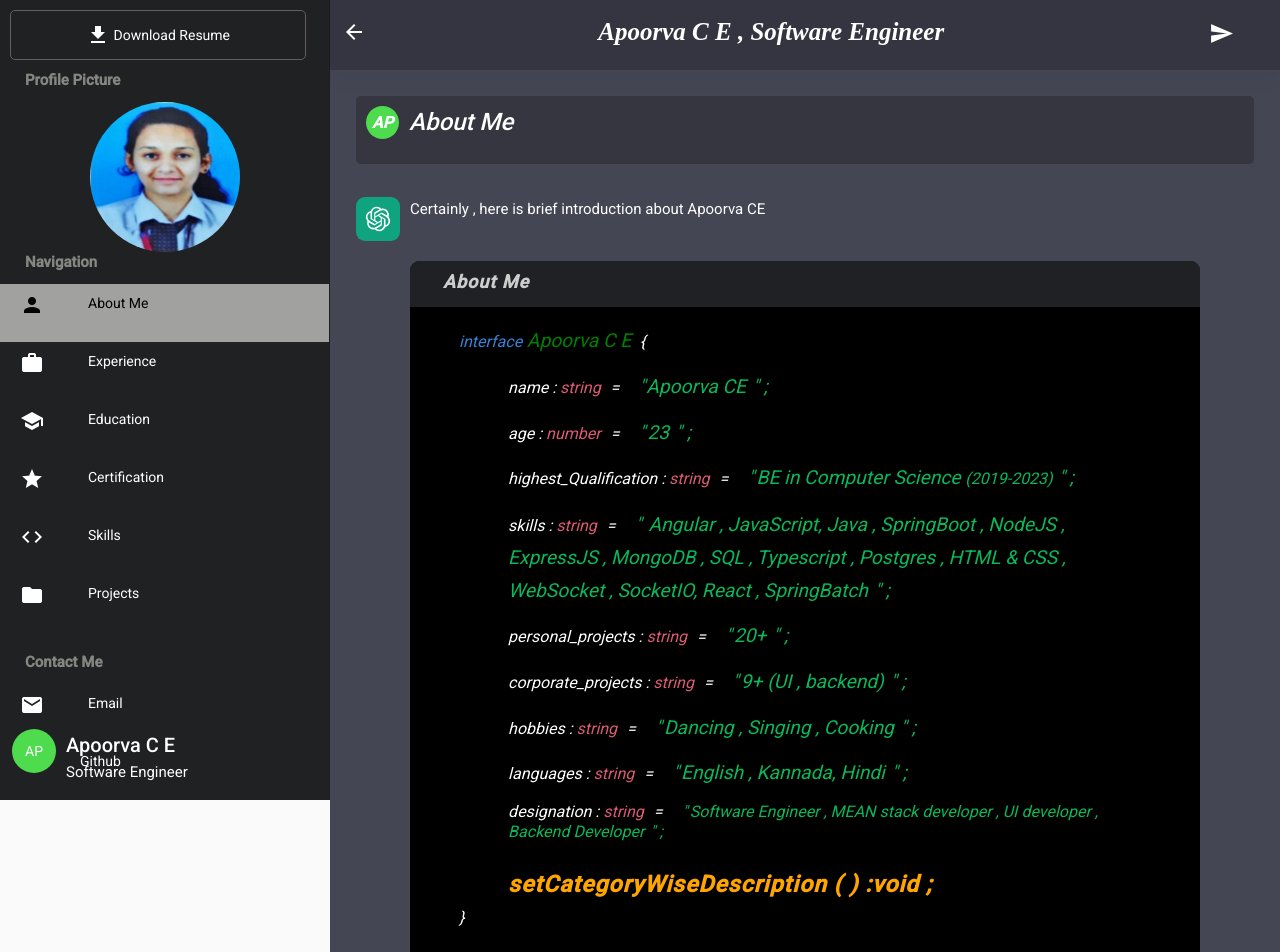
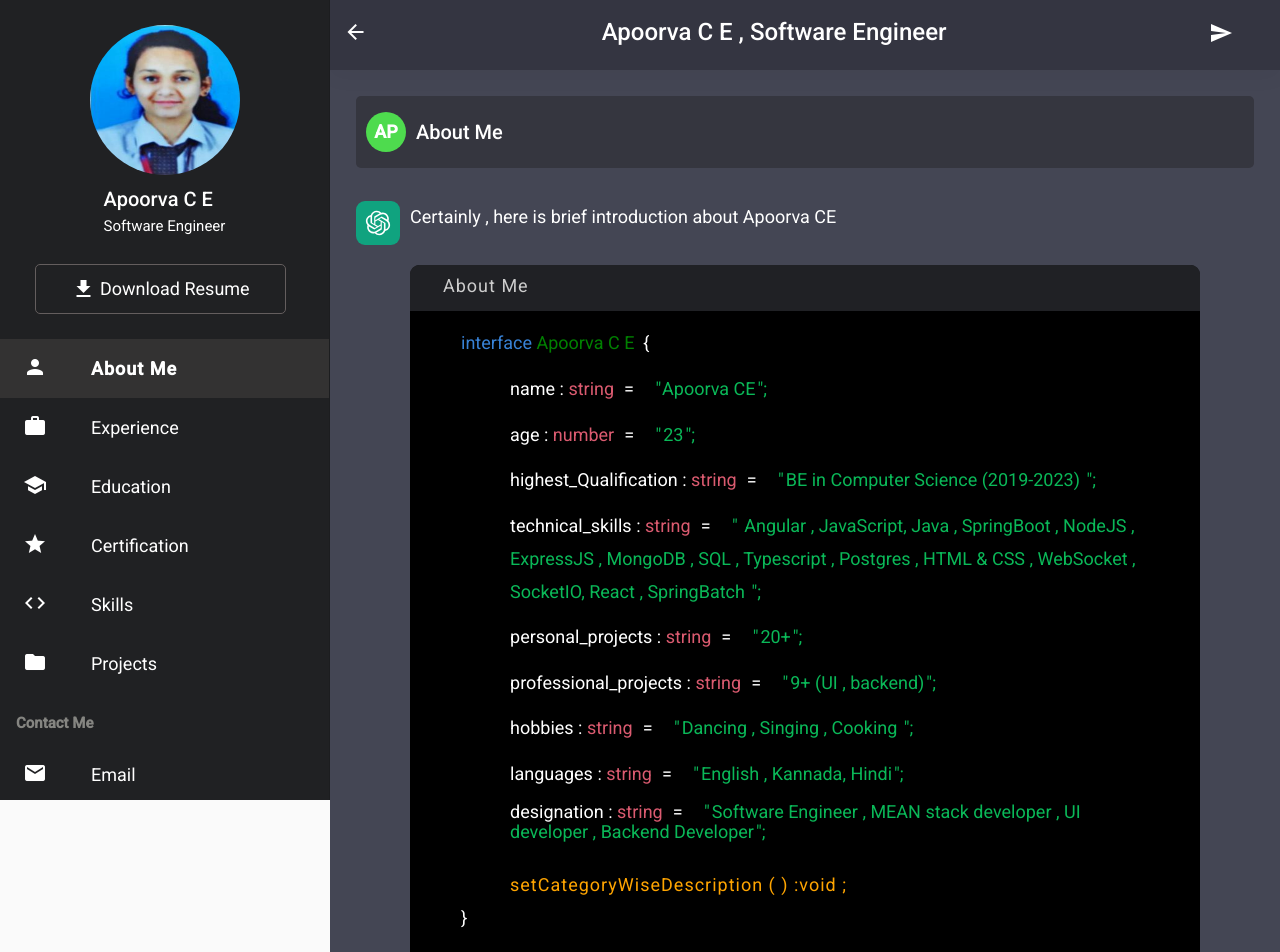
Before and after one commit to appu57/portfolio, an Angular app: page / in a window 1280 px wide. Shown: the top 952 px of the page. Built offline with nearby package versions, Linux system fonts and the light colour scheme.

Commit message:
improved css styling and alignment

```diff
--- a/src/app/about/about.component.scss
+++ b/src/app/about/about.component.scss
@@ -230,7 +230,6 @@ svg{
 .skill-name{
     color: white;
     font-weight: bold;
-    font-style: italic;
     font-size: 18px;
     margin-top: 10px;
 
--- a/src/app/content/content.component.html
+++ b/src/app/content/content.component.html
@@ -3,15 +3,19 @@
         (touchend)="onTouchEnd($event, i)">
         <div class="card-header">
             <div class="name-container">
-                <span class="border-container">AP</span>
-                <h2>{{category.name}}</h2>
+                <div>
+                    <span class="border-container">AP</span>
+                </div>
+                <div>
+                    <h2>{{category.name}}</h2>
+                </div>
             </div>
             <!-- <h2><mat-icon class="profile-icon">{{category.icon}}</mat-icon> &nbsp;<span class="categoryname">{{category.name }}<mat-icon>verified</mat-icon></span></h2> -->
         </div>
         <div class="card-body">
             <div class="content-container">
                 <img src="../../assets/images/chatgpt-icon.svg">
-                <h4> {{category.description}}</h4>
+                <p> {{category.description}}</p>
             </div>
             <br>
             <div class="sliding-cards">
@@ -51,7 +55,7 @@
                                             </p>
                                             <p class="card-content">
                                                 <span
-                                                    class="variables">skills</span>&nbsp;<span>:</span>&nbsp;<span
+                                                    class="variables">technical_skills</span>&nbsp;<span>:</span>&nbsp;<span
                                                     class="datatype">string</span>&nbsp;
                                                 &nbsp;<span class="values  main-content"> Angular , JavaScript, Java , SpringBoot , NodeJS , ExpressJS , MongoDB , SQL , Typescript , Postgres , HTML & CSS , WebSocket , SocketIO, React , SpringBatch </span>&nbsp;
                                             </p>
@@ -61,7 +65,7 @@
                                                 &nbsp;<span class="values  main-content">20+</span>&nbsp;
                                             </p>
                                             <p class="card-content">
-                                                <span class="variables">corporate_projects</span>&nbsp;<span>:</span>&nbsp;<span
+                                                <span class="variables">professional_projects</span>&nbsp;<span>:</span>&nbsp;<span
                                                     class="datatype">string</span>&nbsp;
                                                 &nbsp;<span class="values  main-content">9+ (UI , backend)</span>&nbsp;
                                             </p>
@@ -82,7 +86,7 @@
                                                     class="datatype">string</span>&nbsp;
                                                 &nbsp;<span class="values">{{item.year }}</span>&nbsp;
                                             </p>
-                                            <p class="func">setCategoryWiseDescription ( ) :void ;</p>
+                                            <p class="function-container">setCategoryWiseDescription ( ) :void ;</p>
                                         </div>
                                     </div>
                                     <p><span class="bracket">&#125;</span></p>
@@ -154,7 +158,7 @@
 
                                         <div class="description-content" *ngIf="item.tasks">
 
-                                            <p><span class="func">setCategoryWiseDescription
+                                            <p><span class="function-container">setCategoryWiseDescription
                                                     &nbsp;</span>( )<span class="funcName"></span> &nbsp;<span
                                                     class="bracket">&#123;</span></p>
                                             <div class="inside-func">
@@ -179,7 +183,7 @@
                                                 </p>
                                                 <p><span class="blue">const</span> tasks = &#123;</p>
                                                 <ul *ngFor="let task of item.tasks.description , let i=index">
-                                                    <span class="datatype">task_{{i+1}} :</span> &nbsp; <span
+                                                    <span class="task-container">task_{{i+1}} :</span> &nbsp; <span
                                                         class="values  main-content">{{task.task1}}</span>
                                                 </ul>
                                                 <p>&#125;</p>
@@ -191,7 +195,7 @@
 
                                         </div>
                                         <div class="right-content" *ngIf="category.name =='Education'">
-                                            <p><span class="func">setCategoryWiseDescription</span> ( ) &#123; </p>
+                                            <p><span class="function-container">setCategoryWiseDescription</span> ( ) &#123; </p>
                                             <div class="inside-func" *ngIf="item.description ;else notImplemented">
                                                 <p><span class="blue">let</span> achievments = <span
                                                         class="pink-display">document.getElementById </span>( '
@@ -206,13 +210,13 @@
 
                                             </div>
                                             <ng-template #notImplemented>
-                                                <p class="inside-func">Method Not Implemented('');</p>
+                                                <p class="inside-func">Method Not Implemented(" ");</p>
                                             </ng-template>
 
                                             <p><span class="bracket">&#125;</span></p>
                                         </div>
                                         <div class="right-content" *ngIf="item.images">
-                                            <p><span class="func">setCategoryWiseDescription</span> ( ) &#123; </p>
+                                            <p><span class="function-container">setCategoryWiseDescription</span> ( ) &#123; </p>
                                             <div class="inside-func">
                                                 <p><span class="blue">let</span> view_image = <span
                                                         class="pink-display">document.getElementById </span>( '
@@ -220,8 +224,8 @@
                                                     ' )
                                                     ;
                                                 </p>
-                                                <p>view_image.width='450px' ;</p>
-                                                <p>view_image.height='450px' ;</p>
+                                                <p>view_image.style.width='450px' ;</p>
+                                                <p>view_image.style.height='450px' ;</p>
 
                                             </div>
                                             <div class="single-images" *ngIf="i!=4">
--- a/src/app/content/content.component.scss
+++ b/src/app/content/content.component.scss
@@ -46,14 +46,13 @@
     .name {
       position: relative;
       background-color: #202125;
-      margin: -16px;
+      margin: -18px;
       height: 46px;
       color: white;
       display: flex;
       align-items: center;
       padding: 8px 0 0 33px;
       border-radius: 9px 9px 0px 0px;
-      font-size: 16px;
     }
 
   }
@@ -61,9 +60,7 @@
 }
 
 .category-name{
-  font-size: 18px;
   color: #cdcdcd;
-  font-weight: bold;
   letter-spacing: 1px;
 }
 
@@ -77,11 +74,6 @@ mat-icon {
   color: #0000FF;
 }
 
-p,span,h2
-{
-  font-size: 16px;
-  font-style: italic;
-}
 
 img {
   width: 100%;
@@ -96,8 +88,9 @@ img {
     display: flex;
     color: white;
     width: 100%;
+    align-items: center;
 
-    h4 {
+    p {
       padding-left: 10px;
     }
   }
@@ -114,8 +107,6 @@ img {
 }
 
 h2 {
-  display: flex;
-
   span {
     margin-top: 7px;
     padding-left: 10px;
@@ -140,7 +131,6 @@ p{
 }
 h2 {
   color: white;
-  font-size: 24px;
 }
 
 .icon-color {
@@ -150,7 +140,6 @@ h2 {
   mat-icon {
     color: rgb(230, 60, 54);
     width: 50px;
-    font-size: 33px;
     position: relative;
     top: -10px;
     left: 5px;
@@ -159,7 +148,6 @@ h2 {
 
 
 .content {
-  font-size: 15px;
   padding: 33px;
 
 }
@@ -174,7 +162,6 @@ h2 {
 
 .inner-content {
   padding-left: 36px;
-  font-size: 16px;
 }
 
 .inner-func{
@@ -185,7 +172,7 @@ h2 {
   margin-top: 2%;
 }
 
-.datatype , .header{
+.datatype , .header , .task-container{
   color: rgb(219, 91, 112);
 }
 .pink-display{
@@ -197,13 +184,10 @@ h2 {
 
 }
 
-.func {
+.function-container {
   color: orange;
   margin-top: 33px;
-  font-weight: bold;
   letter-spacing: 1px;
-  font-style: italic;
-  font-size: 23px;
 }
 
 .description-content {
@@ -239,13 +223,19 @@ h2 {
 }
 
 .right-content img {
-  width: 70%;
+  margin-bottom: 33px;
+  width: 100%;
   height: 400px;
-  padding: 10px;
+  object-fit: contain;
 }
 
 .inside-func {
   padding-left: 16px;
+}
+
+
+.single-images{
+  width: 520px;
 }
 
 .multi-images {
@@ -271,14 +261,20 @@ h2 {
   padding: 10px;
   padding-left: 10px;
   width: 100%;
-      border-radius: 5px;
+  border-radius: 5px;
+  align-items: center;
+  height: 4rem;
+
+  h2{
+    margin: 0;
+  }
 
 }
 
 
 .border-container {
   background-color: rgb(78, 219, 78);
-  padding: 10px;
+  padding: 20px;
   margin-right: 10px;
   color: white;
   width: 33px;
@@ -292,8 +288,6 @@ h2 {
 }
 
 .main-content {
-  font-size: 1.2rem;
-  font-style: italic;
   line-height: 33px;
 }
 
@@ -304,7 +298,7 @@ h2 {
 }
 
 .values::after{
-  content: ' " ;';
+  content: '";';
   position: relative;
   margin-right: 10px;
   left: 2px;
--- a/src/app/explore/explore.component.html
+++ b/src/app/explore/explore.component.html
@@ -1,14 +1,17 @@
 <div class="sidenav-container">
-    <div class="first-row">
-        <button class="btn-container">
-            <mat-icon>file_download</mat-icon>&nbsp;Download Resume
-        </button>
+    <div class="about-container">
+        <div class="image-container">
+            <img src="../../assets/images/about.png">
+        </div>
+        <div class="first-row">
+            <div class="name-container">
+                <div class="footer"><h2>Apoorva C E</h2><h4>Software Engineer</h4></div>
+            </div>
+            <button class="btn-container">
+                <mat-icon>file_download</mat-icon>&nbsp;Download Resume
+            </button>
+        </div>
     </div>
-    <h5>Profile Picture</h5>
-    <div class="image-container">
-        <img src="../../assets/images/about.png">
-    </div>
-    <h5>Navigation</h5>
     <div class="navigation-row" *ngFor="let element of cardObjects;let i=index">
         <div class="category-container" [ngClass]="{ 'selected': selectedElement === element.name }" (click)="setResolution(element.name)">
             <div class="icon">
@@ -51,10 +54,10 @@
             </div>
         </div>
     </div>
-    <div class="footer-panel">
+    <!-- <div class="footer-panel">
         <div class="name-container">
             <span class="border-container">AP</span><div class="footer"><h2>Apoorva C E</h2><h4>Software Engineer</h4></div>
         </div>
-    </div>
+    </div> -->
 </div>
 <!-- <a href="mailto:apoorvace00@gmail.com"></a> -->
--- a/src/app/explore/explore.component.scss
+++ b/src/app/explore/explore.component.scss
@@ -13,14 +13,12 @@
     }
 }
 
-.footer-panel {
-    width: 100%;
-    position: absolute;
-    bottom: 0;
+.about-container{
 
     .name-container{
         display: flex;
-        margin: 0px 12px;
+        margin: 8px 12px;
+        justify-content: center;
     }
 
     h2 {
@@ -43,10 +41,14 @@
 }
 
 .category-container{
-    display:flex;
-    padding: 9px 0 20px 20px;
+    display: flex;
+    padding: 0px 23px;
     color: white;
+    width: 100%;
+    height: 59px;
     cursor: pointer;
+    align-items: center;
+    margin: 0;
 
     .name{
         padding-left: 44px;
@@ -59,14 +61,17 @@ h5{
     color: #858581;
     font-weight: bold;
     font-size: 15px;
-    padding-left: 25px;
+    padding-left: 16px;
 
 
 }
 
 .selected{
-    background-color: #a1a1a0;
-    color: black;
+    width: 100%;
+    background-color: #333232;
+    color: white;
+    font-weight: bold;
+    letter-spacing: 1px;
 }
 
 
@@ -95,3 +100,7 @@ img {
     justify-content: center;
     margin: 0 10px;
 }
+
+.about-container{
+    margin: 25px;
+}
--- a/src/app/explore/explore.component.ts
+++ b/src/app/explore/explore.component.ts
@@ -71,19 +71,19 @@ export class ExploreComponent implements OnInit {
     this.selectedElement = value;
     switch (value) {
       case 'Experience':
-        window.scrollTo(window.pageXOffset, 900);
+        window.scrollTo(window.pageXOffset, 1100);
         break;
       case 'Education':
-        window.scrollTo(window.pageXOffset, 2000);
+        window.scrollTo(window.pageXOffset, 2500);
         break;
       case 'Certification':
-        window.scrollTo(window.pageXOffset, 2940);
+        window.scrollTo(window.pageXOffset, 3380);
         break;
       case 'Skills':
-        window.scrollTo(window.pageXOffset, 4040);
+        window.scrollTo(window.pageXOffset, 4700);
         break;
       case 'Projects':
-        window.scrollTo(window.pageXOffset, 4900);
+        window.scrollTo(window.pageXOffset, 5500);
         break;
       default:
         window.scrollTo(0, 0);
--- a/src/app/home/home.component.scss
+++ b/src/app/home/home.component.scss
@@ -30,7 +30,6 @@
 }
 
 .header .right-float mat-icon {
-    font-size: 25px;
     cursor: pointer;
     color: white;
 
@@ -43,17 +42,15 @@
     h4{
         position: relative;
         left: -36%;
+        font-size: 24px;
     }
 }
 
 h4 {
-    font: 800 15px / 24px Roboto, "Helvetica Neue", sans-serif;
     letter-spacing: normal;
     margin: 0 10px 16px;
-    font-style: italic;
-    font-family: ui-sans-serif;
-    font-size: 25px;
     color: white;
+    font-weight: 500;
 }
 
 .second-inner-first-row {
--- a/src/app/projects/projects.component.html
+++ b/src/app/projects/projects.component.html
@@ -55,7 +55,7 @@
                                     chatting application built using SocketIO and MEAN stack</a>
                             </span>&nbsp;
                         </p>
-                        <p class="func">setCategoryWiseDescription ( ) :void ;</p>
+                        <p class="function-container">setCategoryWiseDescription ( ) :void ;</p>
                     </div>
                 </div>
                 <p><span class="bracket">&#125;</span></p>
@@ -90,7 +90,7 @@
                                 class="datatype">string [ ]</span>&nbsp;
                             &nbsp;<span class="values  main-content string-list">
                                 EventLoop , Debouncing , Objectprototye , currying , closure , throttle , web worker ,
-                                bubbling , capturing , scopes
+                                service worker , Cache storage API , Intersection Observer
                             </span>&nbsp;
                         </p>
                         <p class="card-content">
@@ -101,8 +101,8 @@
                                     target="_blank"> A Complete Javascript Handbook </a>
                             </span>&nbsp;
                         </p>
-                        <div class="func">
-                            <p><span class="func">setCategoryWiseDescription
+                        <div class="function-container">
+                            <p><span class="function-container">setCategoryWiseDescription
                                     &nbsp;</span>( )<span class="funcName"></span> &nbsp;<span
                                     class="bracket">&#123;</span></p>
                             <div class="scroll-data-container">
@@ -130,6 +130,8 @@
                                         <li> Arrow function</li>
                                         <li> this functionality</li>
                                         <li> IIFE </li>
+                                        <li> Service Worker</li>
+                                        <li> Cache Storage API</li>
 
                                     </div>
                                 </div>
@@ -145,6 +147,8 @@
                                         <li> Generator function </li>
                                         <li> deep and shallow copy </li>
                                         <li> Event Handler </li>
+                                        <li> Web Worker</li>
+                                        <li> Intersection Observer</li>
                                     </div>
                                 </div>
                                 <div class="data-scroller" data-direction="right">
@@ -276,8 +280,8 @@
                                 </div>
                             </span>&nbsp;
                         </p>
-                        <div class="func">
-                            <p><span class="func">setCategoryWiseDescription
+                        <div class="function-container">
+                            <p><span class="function-container">setCategoryWiseDescription
                                     &nbsp;</span>( )<span class="funcName"></span> &nbsp;<span
                                     class="bracket">&#123;</span></p>
                             <p><span class="bracket">&#125;</span></p>
--- a/src/styles.scss
+++ b/src/styles.scss
@@ -1,4 +1,3 @@
-
 // Custom Theming for Angular Material
 // For more information: https://material.angular.io/guide/theming
 @use '@angular/material' as mat;
@@ -32,6 +31,7 @@ $resume-theme: mat.define-light-theme((
 // Alternatively, you can import and @include the theme mixins for each component
 // that you are using.
 @include mat.all-component-themes($resume-theme);
+@import url('https://fonts.googleapis.com/css2?family=Poppins:ital,wght@0,100;0,200;0,300;0,400;0,500;0,600;0,700;0,800;0,900;1,100;1,200;1,300;1,400;1,500;1,600;1,700;1,800;1,900&display=swap');
 
 /* You can add global styles to this file, and also import other style files */
 
@@ -45,6 +45,7 @@ html, body {
    background-color:rgba(68,70,84,var(--tw-bg-opacity));
  }
 body { margin: 0; font-family: Roboto, "Helvetica Neue", sans-serif; }
+
 .blur-background{
   background-color:rgba(119, 115, 115, 0.3);
   backdrop-filter: blur(10px);
@@ -63,3 +64,7 @@ body { margin: 0; font-family: Roboto, "Helvetica Neue", sans-serif; }
   flex: 0 0 100%;
   transition: transform 0.3s ease-in-out;
 }
+
+*{
+  font-size: 18px;
+}
```
Also changed, not shown: src/app/projects/projects.component.scss (+13 -30 lines).
